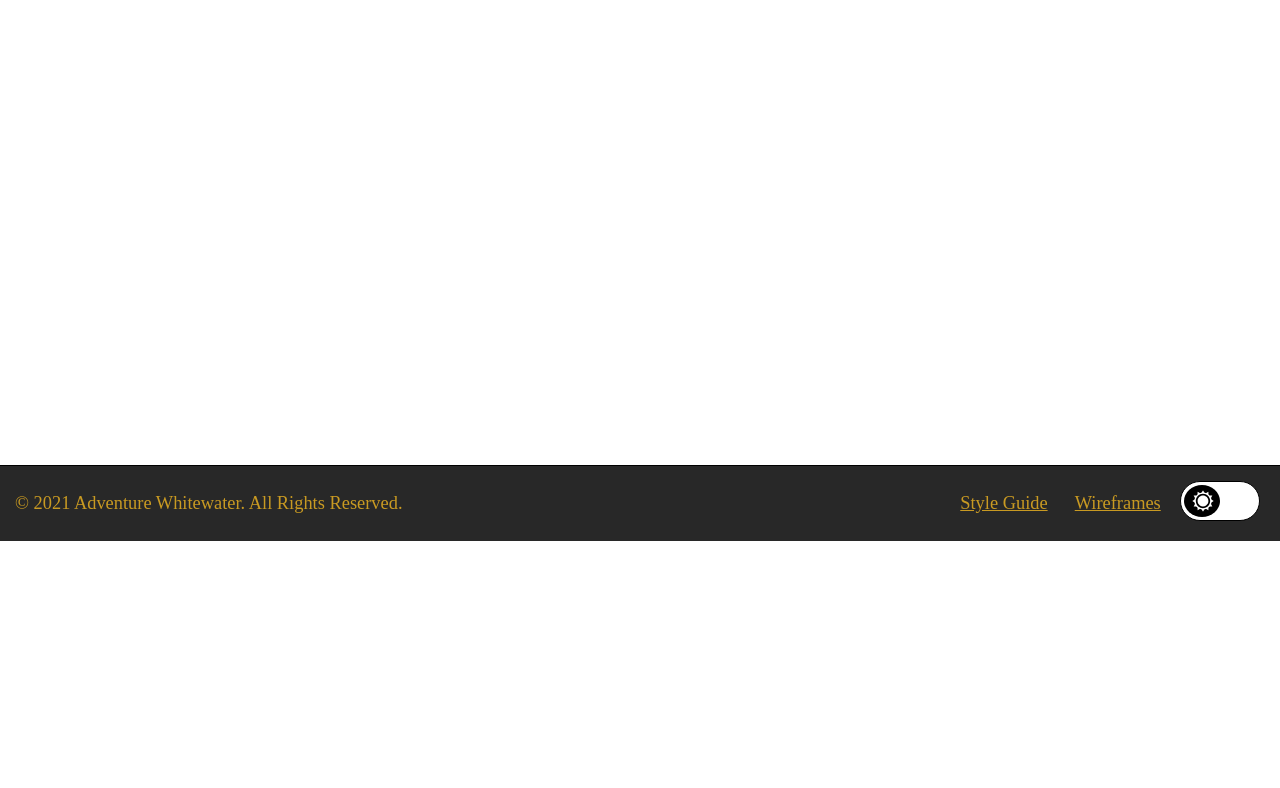
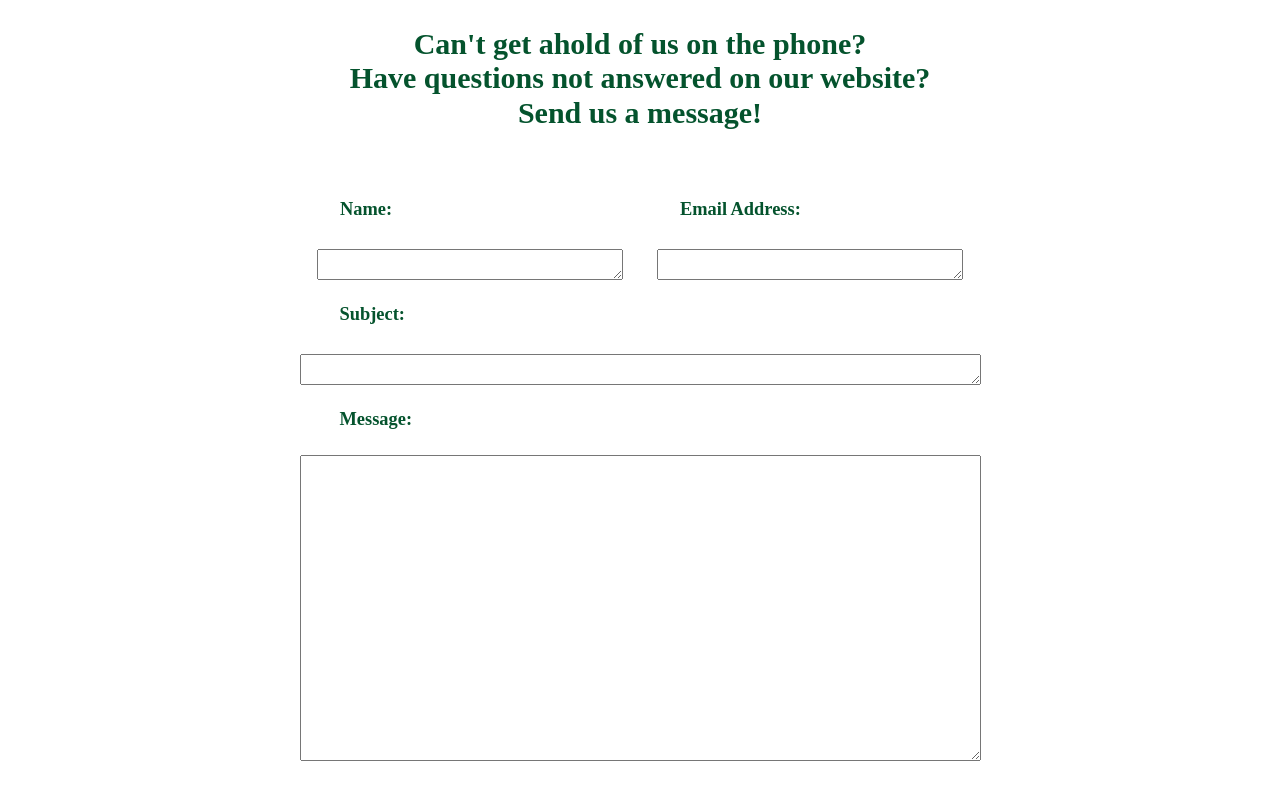
Before and after one commit to MatthewPratt7/pratt-wdd-130, a plain HTML site: page contact-us.html in a window 1280 px wide. Shown: the part 259-1047 px from the top of the page. Before the commit the page ends 800 px from the top, so only its background shows below. Drawn offline with Linux system fonts and the light colour scheme.

Commit message:
Finished Contact-Us Page

```diff
--- a/contact-us.html
+++ b/contact-us.html
@@ -12,7 +12,7 @@
     <header>
         <div id="logo-wrapper">
             <a href="index.html">
-                <img src="assets/home/aww-logo.png" id="logo">
+                <img src="assets/home/Adventure-Logo.jpg" id="logo">
             </a>
         </div>
         <nav>
@@ -41,14 +41,40 @@
         </nav>
     </header>
     <main>
-        <p>
+
+
+        <h1 id="cntctus-title">
             Contact-Us
-        </p>
+        </h1>
+
+        <h2 id="cntctus-subtitle">Can't get ahold of us on the phone? <br>
+             Have questions not answered on our website? <br>
+             Send us a message!</h2>
+
         <form method="GET" action="contact-us.html" id="contact-form">
-            [ADD FORM PARTS HERE]
+
+            <div id="name-email">
+            <h4 id="nm">Name:</h4>
+            <textarea name="text1" id="c-name" cols="36" rows="1"></textarea>
+            <h4 id="em">Email Address:</h4>
+            <textarea name="text2" id="c-email" cols="36" rows="1"></textarea>
+            </div>
+
+            <div id="sub-sub">
+            <h4 id="subj">Subject:</h4>
+            <textarea name="text3" id="c-subject" cols="75" rows="1"></textarea>
+            </div>
+
+            <div id="mes-mes">
+            <h4 id="mesg">Message:</h4>
+            <textarea name="text4" id="c-message" cols="75" rows="10"></textarea>
             <input type="submit" value="Send Message" id="contact-form-submit">
             <div id="contact-form-message"></div>
+            </div>
+
         </form>
+
+
     </main>
     <footer>
         <div id="legal">
--- a/css/main.css
+++ b/css/main.css
@@ -525,18 +525,105 @@ body.dark-mode footer #dark-mode #tgl-wrapper .tgl + .tgl-btn:after {
 /*..............................Contact-Us Page................................*/
 
 
+#cntctus-title {
+    display: flex;
+    justify-content: center;
+    font-size: 60px;
+}
 
+#cntctus-subtitle {
+    display: flex;
+    justify-content: center;
+    text-align: center;
+    font-size: 30px;
+    padding-bottom: 20px;
+}
 
+#name-email {
+    display: grid;
+    grid-template-columns: 1fr 1fr 1fr 1fr;
+}
 
+#c-name {
+    height: 25px;
+    width: 300px;
+    grid-column: 2;
+    grid-row: 2;
+    justify-self: center;
+}
 
+#c-email {
+    height: 25px;
+    width: 300px;
+    grid-column: 3;
+    grid-row: 2;
+    justify-self: center;
+}
 
+#nm {
+    height: 25px;
+    width: 300px;
+    grid-column: 2;
+    grid-row: 1;
+    padding-left: 40px;
+}
 
+#em {
+    height: 25px;
+    width: 300px;
+    grid-column: 3;
+    grid-row: 1;
+    padding-left: 40px;
+}
 
+#sub-sub {
+    display: grid;
+    grid-template-columns: 1fr 1fr 1fr 1fr;
+}
 
+#subj {
+    height: 25px;
+    width: 300px;
+    grid-column: 2;
+    grid-row: 1;
+    padding-left: 40px;
+}
 
+#c-subject {
+    height: 25px;
+    width: 675px;
+    grid-column: 2/4;
+    grid-row: 2;
+    justify-self: center;
+}
 
+#mes-mes {
+    display: grid;
+    grid-template-columns: 1fr 1fr 1fr 1fr;
+}
 
+#mesg {
+    grid-column: 2;
+    grid-row: 1;
+    padding-left: 40px;
+}
 
+#c-message {
+    height: 300px;
+    width: 675px;
+    grid-column: 2/4;
+    grid-row: 2;
+    justify-self: center;
+}
+
+#contact-form-submit {
+    height: 30px;
+    width: 175px;
+    grid-column: 2/4;
+    grid-row: 4;
+    justify-self: center;
+    margin: 30px;
+}
 
 
 
```
Also changed, not shown: about-us.html (+1 -4 lines), covid-19.html (+1 -1 lines), faq.html (+1 -1 lines), style-guide.html (+1 -1 lines).
